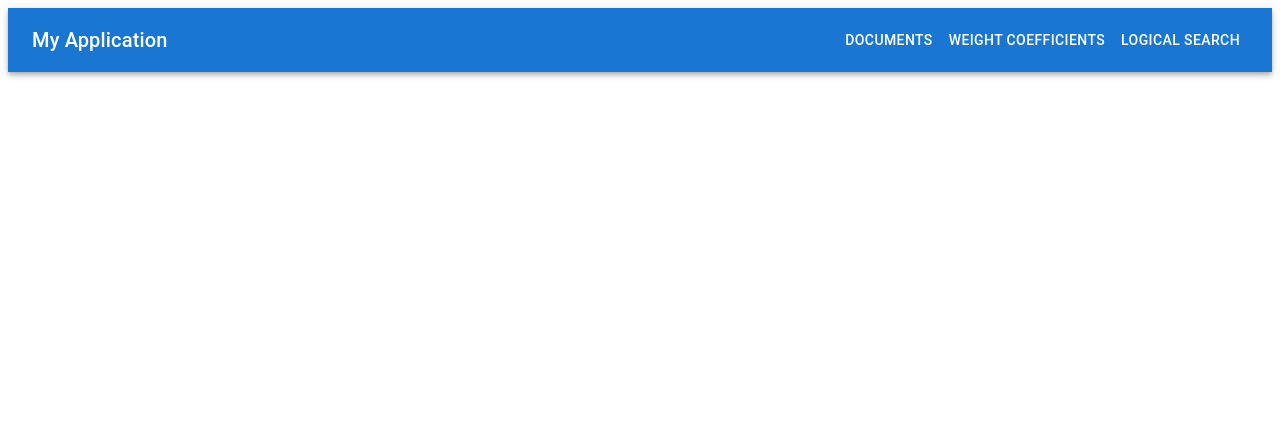
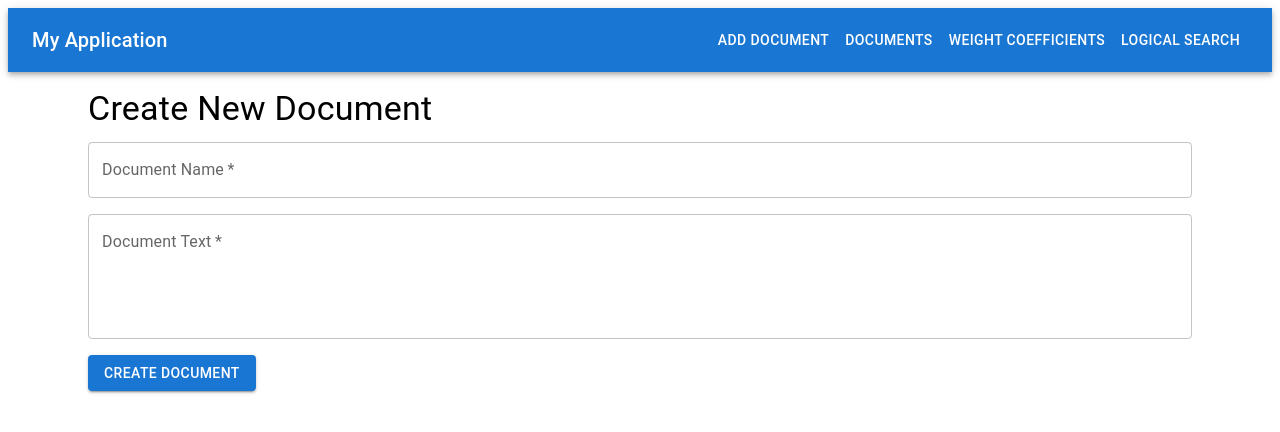
Before and after one commit to Daniil4949/eyaziis-front, a React (Create React App) app: page /create-document in a window 1280 px wide. Shown: the top 432 px of the page. Built offline with nearby package versions, Linux system fonts and the light colour scheme.

Commit message:
feat: add CreateDocumentForm component

```diff
--- a/src/App.jsx
+++ b/src/App.jsx
@@ -5,6 +5,7 @@ import WeightCoefficient from "./components/weight-coefficient/WeightCoefficient
 import Documents from "./components/documents";
 import {Container} from '@mui/material';
 import LogicalSearch from "./components/logical-search";
+import CreateDocumentForm from "./components/documents/CreateDocumentForm";
 
 function App() {
     return (
@@ -12,6 +13,7 @@ function App() {
             <Menu/> {/* Добавляем меню */}
             <Container sx={{marginTop: 2}}>
                 <Routes>
+                    <Route path="/create-document" element={<CreateDocumentForm/>}/>
                     <Route path="/" element={<Documents/>}/>
                     <Route path="/weight-coefficients" element={<WeightCoefficient/>}/>
                     <Route path="/logical-search" element={<LogicalSearch/>}/>
--- /dev/null
+++ b/src/components/documents/CreateDocumentForm.jsx
@@ -0,0 +1,80 @@
+import React, { useState } from 'react';
+import { Container, Grid, TextField, Button, Alert, Typography } from '@mui/material';
+import axios from '../../api/axios';
+
+const CreateDocumentForm = (props) => {
+    const [name, setName] = useState('');
+    const [text, setText] = useState('');
+    const [creating, setCreating] = useState(false);
+    const [createError, setCreateError] = useState(null);
+
+    const handleCreateDocument = async (e) => {
+        e.preventDefault();
+        setCreating(true);
+        setCreateError(null);
+
+        try {
+            const response = await axios.post('/v1/text-documents/create-document', {
+                name,
+                text,
+            });
+
+            // Очищаем поля формы
+            setName('');
+            setText('');
+
+            // Вызываем callback для обновления списка документов в родительском компоненте
+            if (props.onDocumentCreated) {
+                props.onDocumentCreated(response.data);
+            }
+        } catch (err) {
+            setCreateError('Error creating document');
+            console.error(err);  // Логируем ошибку для отладки
+        } finally {
+            setCreating(false);
+        }
+    };
+
+    return (
+        <Container>
+            <Typography variant="h4" gutterBottom>Create New Document</Typography>
+            <form onSubmit={handleCreateDocument}>
+                <Grid container spacing={2}>
+                    <Grid item xs={12}>
+                        <TextField
+                            label="Document Name"
+                            value={name}
+                            onChange={(e) => setName(e.target.value)}
+                            fullWidth
+                            required
+                        />
+                    </Grid>
+                    <Grid item xs={12}>
+                        <TextField
+                            label="Document Text"
+                            value={text}
+                            onChange={(e) => setText(e.target.value)}
+                            multiline
+                            rows={4}
+                            fullWidth
+                            required
+                        />
+                    </Grid>
+                    <Grid item xs={12}>
+                        <Button variant="contained" color="primary" type="submit" disabled={creating}>
+                            {creating ? 'Creating...' : 'Create Document'}
+                        </Button>
+                    </Grid>
+                </Grid>
+            </form>
+
+            {createError && (
+                <Alert severity="error" sx={{ mt: 2 }}>
+                    {createError}
+                </Alert>
+            )}
+        </Container>
+    );
+};
+
+export default CreateDocumentForm;
--- a/src/components/documents/Documents.jsx
+++ b/src/components/documents/Documents.jsx
@@ -1,5 +1,5 @@
-import React, { useEffect, useState } from 'react';
-import { CircularProgress, Container, Typography, Card, CardContent, Alert, Grid } from '@mui/material';
+import React, {useEffect, useState} from 'react';
+import {CircularProgress, Container, Typography, Card, CardContent, Alert, Grid} from '@mui/material';
 import axios from '../../api/axios';
 
 const Documents = () => {
@@ -24,27 +24,20 @@ const Documents = () => {
     }, []);
 
     if (loading) {
-        return (
-            <Container>
-                <CircularProgress />
-            </Container>
-        );
+        return (<Container>
+            <CircularProgress/>
+        </Container>);
     }
 
     if (error) {
-        return (
-            <Container>
+        return (<Container>
             <Alert severity="error">{error}</Alert>
-            </Container>
-        );
+        </Container>);
     }
 
-    return (
-        <Container>
-            {documents.length > 0 ? (
-                <Grid container spacing={2}>
-                    {documents.map((doc) => (
-                        <Grid item xs={12} key={doc.name}>
+    return (<Container>
+        {documents.length > 0 ? (<Grid container spacing={2}>
+            {documents.map((doc) => (<Grid item xs={12} key={doc._id}>
                 <Card variant="outlined">
                     <CardContent>
                         <Typography variant="h5" component="div">
@@ -55,14 +48,9 @@ const Documents = () => {
                         </Typography>
                     </CardContent>
                 </Card>
-                        </Grid>
-                    ))}
-                </Grid>
-            ) : (
-                <Typography variant="h6">No documents found.</Typography>
-            )}
-        </Container>
-    );
+            </Grid>))}
+        </Grid>) : (<Typography variant="h6">No documents found.</Typography>)}
+    </Container>);
 };
 
 export default Documents;
--- a/src/components/menu/Menu.jsx
+++ b/src/components/menu/Menu.jsx
@@ -10,6 +10,7 @@ const Menu = () => {
         <Typography variant="h6" component="div" sx={{ flexGrow: 1 }}>
           My Application
         </Typography>
+          <Button color="inherit" component={Link} to="/create-document">Add document</Button>
         <Button color="inherit" component={Link} to="/">Documents</Button>
         <Button color="inherit" component={Link} to="/weight-coefficients">Weight Coefficients</Button>
             <Button color="inherit" component={Link} to="/logical-search">Logical Search</Button>
```
Lines whose indentation alone changed are shown as unchanged.
